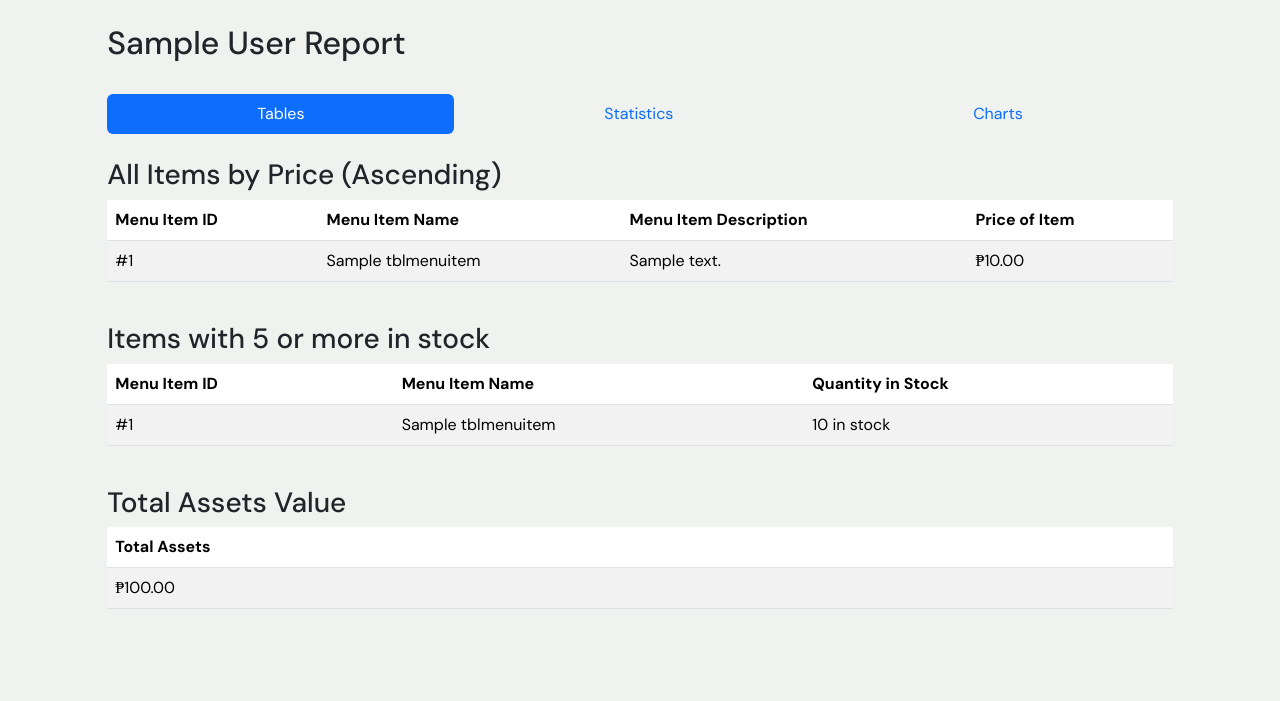
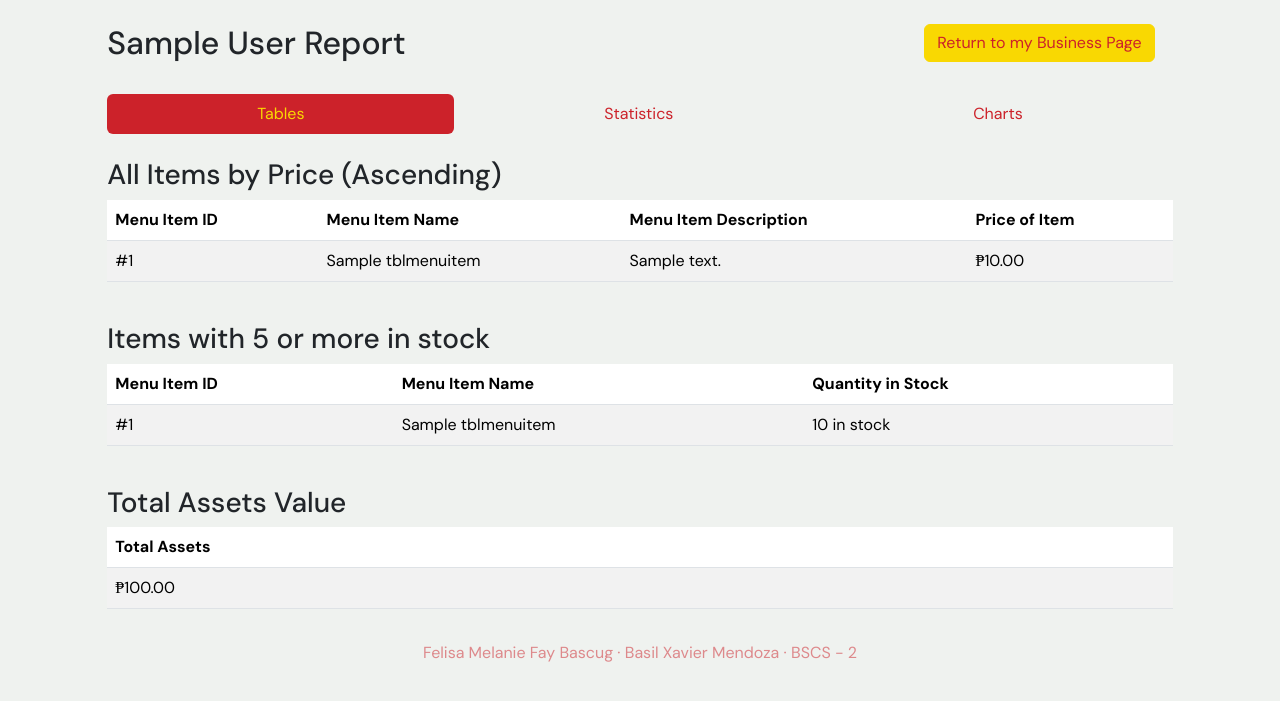
Before and after one commit to cusgan/IM1Project, a PHP site: page /businessreport.php in a window 1280 px wide. Shown: the part 65-766 px from the top of the page. Run offline with PHP 8.4, Linux system fonts and the light colour scheme; the visitor is signed in with stand-in values (Sample User, id 1); tables that the repository leaves empty or names only in its code hold one stand-in row (values such as "Sample post").

Commit message:
bootrstap...

```diff
--- a/business.php
+++ b/business.php
@@ -77,12 +77,12 @@
 
 
             <!-- <button type="button" class="btn btn-primary">Add New Menu Item</button> -->
-            <a class="btn btn-success" href="#" data-bs-toggle="modal" data-bs-target="#modalAddItem">
+            <a class="btn btn-primary w-75" href="#" data-bs-toggle="modal" data-bs-target="#modalAddItem">
                 <svg xmlns="http://www.w3.org/2000/svg" width="16" height="16" fill="currentColor" class="bi bi-plus-circle-fill" viewBox="0 0 16 16" style="margin-top:-5px;">
                 <path d="M16 8A8 8 0 1 1 0 8a8 8 0 0 1 16 0M8.5 4.5a.5.5 0 0 0-1 0v3h-3a.5.5 0 0 0 0 1h3v3a.5.5 0 0 0 1 0v-3h3a.5.5 0 0 0 0-1h-3z"/>
                 </svg><i class="bi bi-plus-circle-fill"></i>
                 Add New Menu Item</a>
-            <a class="btn btn-secondary" href="businessreport.php"> Open business report </a>
+            <a class="btn btn-secondary w-75" href="businessreport.php"> Open business report </a>
             <div class="modal fade" id="modalAddItem" tabindex="-1" aria-labelledby="exampleModalLabel" aria-hidden="true">
                 <div class="modal-dialog modal-lg">
                 <div class="modal-content">
--- a/businessreport.php
+++ b/businessreport.php
@@ -24,23 +24,29 @@
             <?php require_once 'includes/signup.php'; ?>
             <?php require_once('includes/signupbusiness.php'); ?>
             <?php
-                                    $menuid = $_SESSION['menuid'];
-                                    $sql ="SELECT SUM(buyprice*qty) FROM tblMenuItem WHERE menuid='$menuid'";
-                                    $result = mysqli_query($connection,$sql);
-                                    $profits = mysqli_fetch_array($result)[0];
-                                ?>
+                $menuid = $_SESSION['menuid'];
+                $sql ="SELECT SUM(buyprice*qty) FROM tblMenuItem WHERE menuid='$menuid'";
+                $result = mysqli_query($connection,$sql);
+                $profits = mysqli_fetch_array($result)[0];
+            ?>
             <br>
-            <div
-                class="row justify-content-center align-items-center g-2"
-            >
+            <div class="row justify-content-center align-items-center g-2">
                 <div class="col-1"></div>
-                <div class="col"><h2><?php echo $_SESSION['bname']; ?> Report</h2><br>
+                <div class="col">
+                    <div class="row">
+                        <div class="col">
+                            <h2><?php echo $_SESSION['bname']; ?> Report</h2>
+                        </div>
+                        <div class="col-3">
+                            <a name="" id="btnReturnToBusiness" class="btn btn-secondary" href="business.php" "button">Return to my Business Page</a>
+                         </div>
+                    </div><br>
                     <ul class="nav nav-pills nav-fill">
                         <li class="nav-item">
-                            <a class="nav-link active tabletab" aria-current="page"  data-bs-toggle="pill" data-bs-target="#report1" href="#pills-home">Tables</a>
+                            <a class="nav-link active tabletab" aria-current="page" data-bs-toggle="pill" data-bs-target="#report1" href="#pills-home">Tables</a>
                         </li>
                         <li class="nav-item tabletab">
-                            <a class="nav-link"  data-bs-toggle="pill" data-bs-target="#report2" href="#pills-profile">Statistics</a>
+                            <a class="nav-link" data-bs-toggle="pill" data-bs-target="#report2" href="#pills-profile">Statistics</a>
                         </li>
                         <li class="nav-item tabletab">
                             <a class="nav-link" data-bs-toggle="pill" data-bs-target="#report3" href="#pills-contact">Charts</a>
@@ -290,6 +296,8 @@
                     </div>
                 </div>
                 <div class="col-1"></div>
+
+
             </div>
 
 
@@ -297,7 +305,8 @@
         </main>
 
         <footer>
-            <!-- place footer here -->
+
+            <?php include_once 'includes/footer.php'; ?>
         </footer>
 
         <!-- Bootstrap JavaScript Libraries -->
--- a/css/styles.css
+++ b/css/styles.css
@@ -89,3 +89,16 @@ a {
 .modal-content {
     background-color: #EFF2EF;
 }
+
+.nav-pills > li > a.active {
+    background-color: #CC222A !important;
+    color: #F9D802 !important;
+}
+
+.nav-link {
+    color: #CC222A;
+}
+
+.nav-link:hover {
+    color: #CC222A;
+}
--- a/includes/footer.php
+++ b/includes/footer.php
@@ -1,4 +1,4 @@
-<footer class="bottom-0">
+<footer class="footer opacity-50 mt-auto py-3" style="position: relative; bottom: 0;">
     <p style="text-align: center;">
     Felisa Melanie Fay Bascug · Basil Xavier Mendoza · BSCS - 2
     </p>
--- a/includes/head.php
+++ b/includes/head.php
@@ -18,4 +18,15 @@
     <style>
         @import url('https://fonts.googleapis.com/css2?family=DM+Sans:ital,opsz,wght@0,9..40,100..1000;1,9..40,100..1000&family=Racing+Sans+One&display=swap');
     </style>
+
+    <script
+            src="https://cdn.jsdelivr.net/npm/@popperjs/core@2.11.8/dist/umd/popper.min.js"
+            integrity="sha384-I7E8VVD/ismYTF4hNIPjVp/Zjvgyol6VFvRkX/vR+Vc4jQkC+hVqc2pM8ODewa9r"
+            crossorigin="anonymous"
+        ></script>
+        <script
+            src="https://cdn.jsdelivr.net/npm/bootstrap@5.3.2/dist/js/bootstrap.min.js"
+            integrity="sha384-BBtl+eGJRgqQAUMxJ7pMwbEyER4l1g+O15P+16Ep7Q9Q+zqX6gSbd85u4mG4QzX+"
+            crossorigin="anonymous"
+        ></script>
 </head>
--- a/includes/menuitem.php
+++ b/includes/menuitem.php
@@ -12,8 +12,8 @@
                         <h5 class="card-title">[ITEM NAME]</h5>
                         <p class="card-text">[ITEM DESCRIPTION]</p>
                         <p class="card-text"><small class="text-muted"><b>₱[ITEM PRICE]</b> | [ITEM STOCK] in stock</small></p>
-                    <a class="btn btn-primary" href="#" data-bs-toggle="modal" data-bs-target="#modalUpdateItem[ITEMID]"> Update Details</a>
-                    <a class="btn btn-danger" href="#" data-bs-toggle="modal" data-bs-target="#modalDeleteItem[ITEMID]"> Delete Item</a>
+                    <a class="btn btn-secondary" href="#" data-bs-toggle="modal" data-bs-target="#modalUpdateItem[ITEMID]"> Update Details</a>
+                    <a class="btn btn-primary" href="#" data-bs-toggle="modal" data-bs-target="#modalDeleteItem[ITEMID]"> Delete Item</a>
                     </div>
                 </div>
             </div>
```
Also changed, not shown: index.php (+1 -11 lines).
